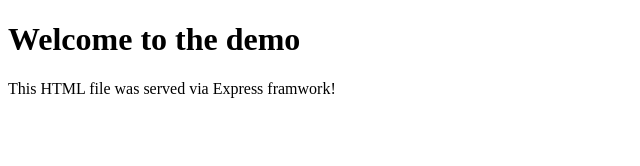
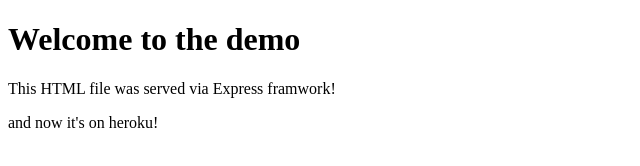
Before and after one commit to daverave13/growNotesBackend, a website: page public/index.html in a window 1280 px wide. Shown: the whole page, without its empty margins (0-640 px from the left). Drawn offline with Linux system fonts and the light colour scheme.

Commit message:
heroku test

```diff
--- a/public/index.html
+++ b/public/index.html
@@ -11,6 +11,7 @@
 <body>
     <h1>Welcome to the demo</h1>
     <p>This HTML file was served via Express framwork!</p>
+    <p>and now it's on heroku!</p>
 </body>
 
 </html>
```
